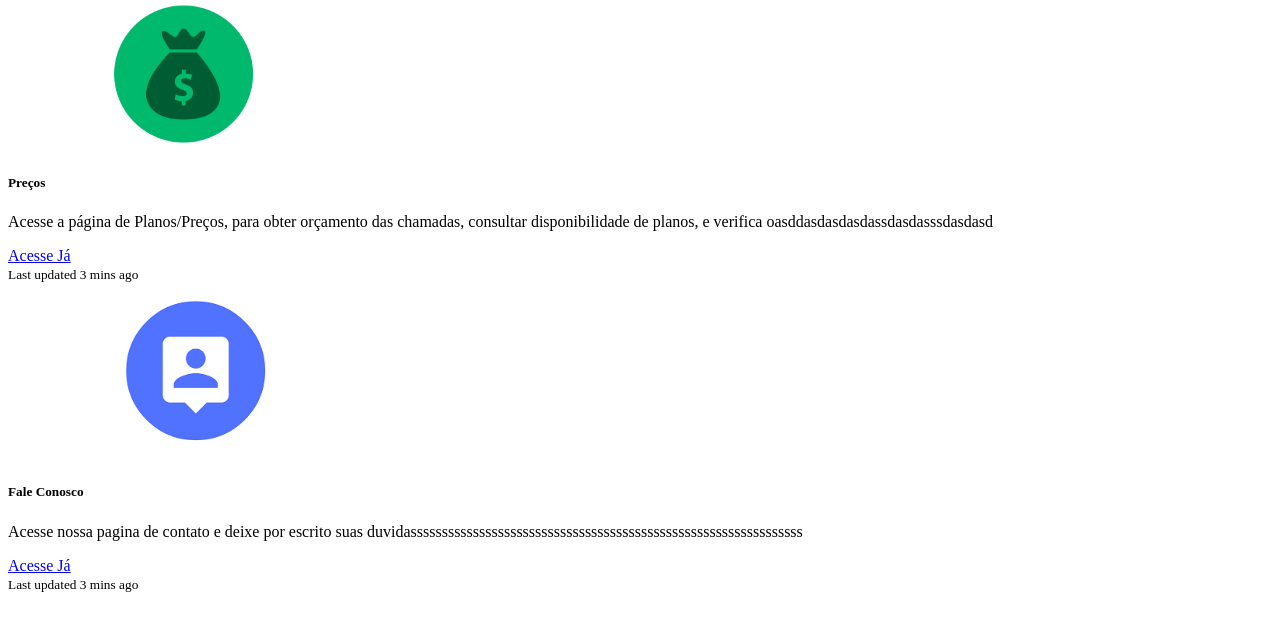
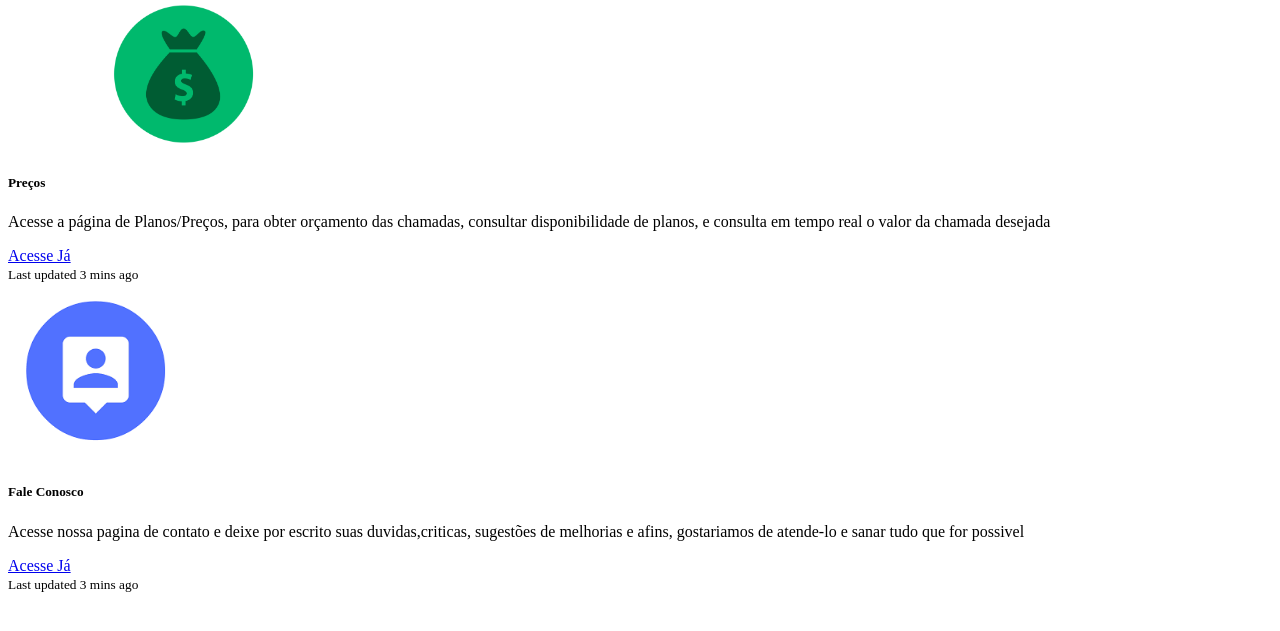
Before and after one commit to Theel123/Telzir, a PHP site: page /views/home/index.html in a window 1280 px wide. Shown: the part 128-759 px from the top of the page. Run offline with PHP 8.4, Linux system fonts and the light colour scheme.

Commit message:
ultimas alteracoes

```diff
--- a/models/ModelCrudChamadas.php
+++ b/models/ModelCrudChamadas.php
@@ -1,4 +1,4 @@
-pa<?php
+<?php
 
 //Includes
 //
--- a/precificacao.php
+++ b/precificacao.php
@@ -22,10 +22,13 @@
   <div class="container">
     <div class="row justify-content-center">
       <h1>Preços e Planos</h1>
-      <p>Abaixo segue nossa divisão de planos, escolha o que melhor te atender</p>
   </div>
   <blockquote>
     <p>No momento temos poucas opções disponiveis de Origem/Destino e conforme a escolha da origem o destino será alterado dinamicamente para que não ocorra conflitos</p>
+  </blockquote>
+    <blockquote>
+    <h3><strong><p>Planos FaleMais30/60/120</p></strong></h3>
+    <p>Cada plano te tras mais beneficios em minutos, ou seja se optar pelo plano FaleMais120, tera 120 em minutos abonados em suas chamadas :)</p>
   </blockquote>
 </div>
 <br>
--- a/views/home/index.html
+++ b/views/home/index.html
@@ -22,7 +22,7 @@
         <a href="precificacao.php"><img class="card-img-top" src="imagens/icone-preco.png" id="logo" alt="Card image cap" style="width:150px; height:150px; margin-left:100px;margin-top:13px;"></a>
         <div class="card-body">
           <h5 class="card-title">Preços</h5>
-          <p class="card-text">Acesse a página de Planos/Preços, para obter orçamento das chamadas, consultar disponibilidade de planos, e verifica oasddasdasdasdassdasdasssdasdasd</p>
+          <p class="card-text">Acesse a página de Planos/Preços, para obter orçamento das chamadas, consultar disponibilidade de planos, e consulta em tempo real o valor da chamada desejada</p>
           <a href="precificacao.php" class="btn btn-primary">Acesse Já</a>
     </div>
     <div class="card-footer">
@@ -36,10 +36,10 @@
 <div class="col-3">
     <div class="card-group">
       <div class="card">
-        <a href="contato.php"><img class="card-img-top" src="imagens/icone-contato.png" alt="Card image cap" style="width:175px; height:175px;margin-left:100px;top:0px"></a>
+        <a href="contato.php"><img class="card-img-top" src="imagens/icone-contato.png" alt="Card image cap" style="width:175px; height:175px;top:0px"></a>
         <div class="card-body">
           <h5 class="card-title">Fale Conosco</h5>
-          <p class="card-text">Acesse nossa pagina de contato e deixe por escrito suas duvidasssssssssssssssssssssssssssssssssssssssssssssssssssssssssssssss</p>
+          <p class="card-text">Acesse nossa pagina de contato e deixe por escrito suas duvidas,criticas, sugestões de melhorias e afins, gostariamos de atende-lo e sanar tudo que for possivel</p>
           <a href="contato.php" class="btn btn-primary">Acesse Já</a>
     </div>
     <div class="card-footer">
--- a/views/layoutFixo/menu.html
+++ b/views/layoutFixo/menu.html
@@ -13,7 +13,7 @@
         <ul class="navbar-nav mr-auto">
           <li class="nav-item">
             <a class="nav-link" href="index.php">Inicio</a>
-          </li>s
+          </li>
 
           <li class="nav-item">
             <a class="nav-link" href="precificacao.php">Planos / Preços</a>
```
